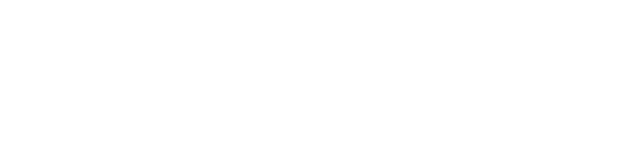
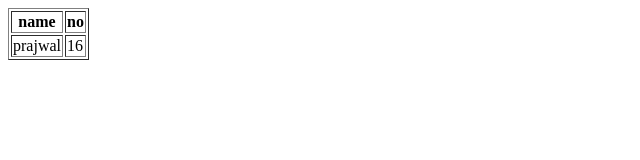
Before and after one commit to prajwal-kadam12/kisan-ecommerce, a plain HTML site: page index.html in a window 1280 px wide. Shown: the whole page, without its empty margins (0-640 px from the left). Drawn offline with nearby package versions, Linux system fonts and the light colour scheme.

```diff
--- a/index.html
+++ b/index.html
@@ -8,8 +8,18 @@
     <link rel="stylesheet" href="style.css">
     <!-- boostrap icon cdn link -->
     <link rel="stylesheet" href=https://cdn.jsdelivr.net/npm/bootstrap-icons@1.11.3/font/bootstrap-icons.min.css>
+
 </head>
 <body>
-
+    <table border="1">
+        <tr>
+            <th>name</th>
+            <th>no</th>
+        </tr>
+        <tr>
+            <td>prajwal</td>
+            <td>16</td>
+        </tr>
+    </table>
 </body>
 </html>
```
Also changed, not shown: 1 other file.
